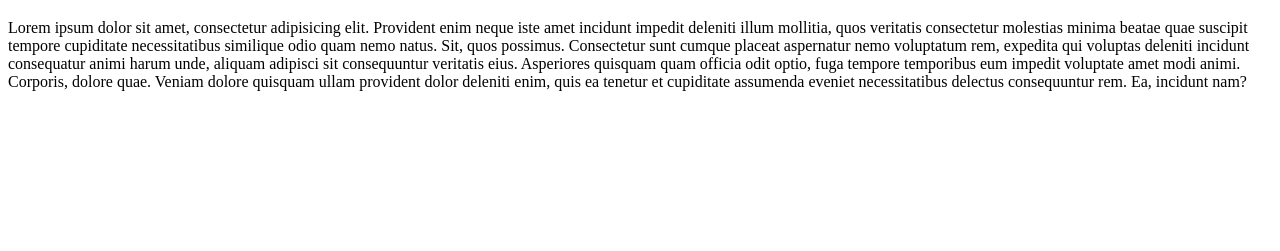
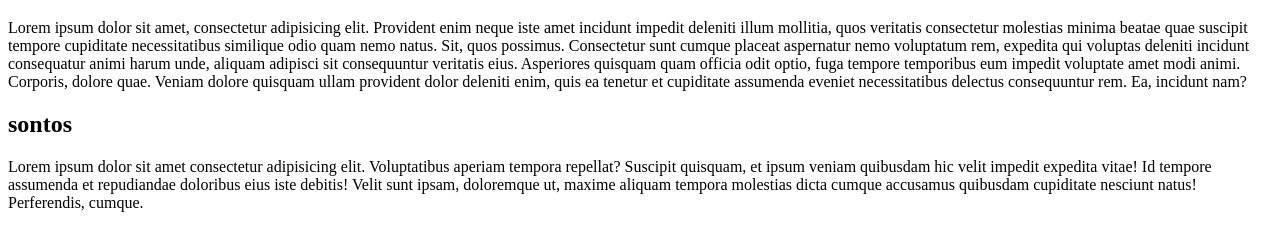
Before and after one commit to Sontos-Roy/git-practice, a plain HTML site: page index.html in a window 1280 px wide. Shown: the part 61-312 px from the top of the page. Drawn offline with Linux system fonts and the light colour scheme.

Commit message:
h2 and p updated

```diff
--- a/index.html
+++ b/index.html
@@ -9,6 +9,8 @@
 <body>
     <h1>Hello world</h1>
     <p>Lorem ipsum dolor sit amet, consectetur adipisicing elit. Provident enim neque iste amet incidunt impedit deleniti illum mollitia, quos veritatis consectetur molestias minima beatae quae suscipit tempore cupiditate necessitatibus similique odio quam nemo natus. Sit, quos possimus. Consectetur sunt cumque placeat aspernatur nemo voluptatum rem, expedita qui voluptas deleniti incidunt consequatur animi harum unde, aliquam adipisci sit consequuntur veritatis eius. Asperiores quisquam quam officia odit optio, fuga tempore temporibus eum impedit voluptate amet modi animi. Corporis, dolore quae. Veniam dolore quisquam ullam provident dolor deleniti enim, quis ea tenetur et cupiditate assumenda eveniet necessitatibus delectus consequuntur rem. Ea, incidunt nam?</p>
+    <h2>sontos</h2>
+    <p>Lorem ipsum dolor sit amet consectetur adipisicing elit. Voluptatibus aperiam tempora repellat? Suscipit quisquam, et ipsum veniam quibusdam hic velit impedit expedita vitae! Id tempore assumenda et repudiandae doloribus eius iste debitis! Velit sunt ipsam, doloremque ut, maxime aliquam tempora molestias dicta cumque accusamus quibusdam cupiditate nesciunt natus! Perferendis, cumque.</p>
 
 </body>
 </html>
```
